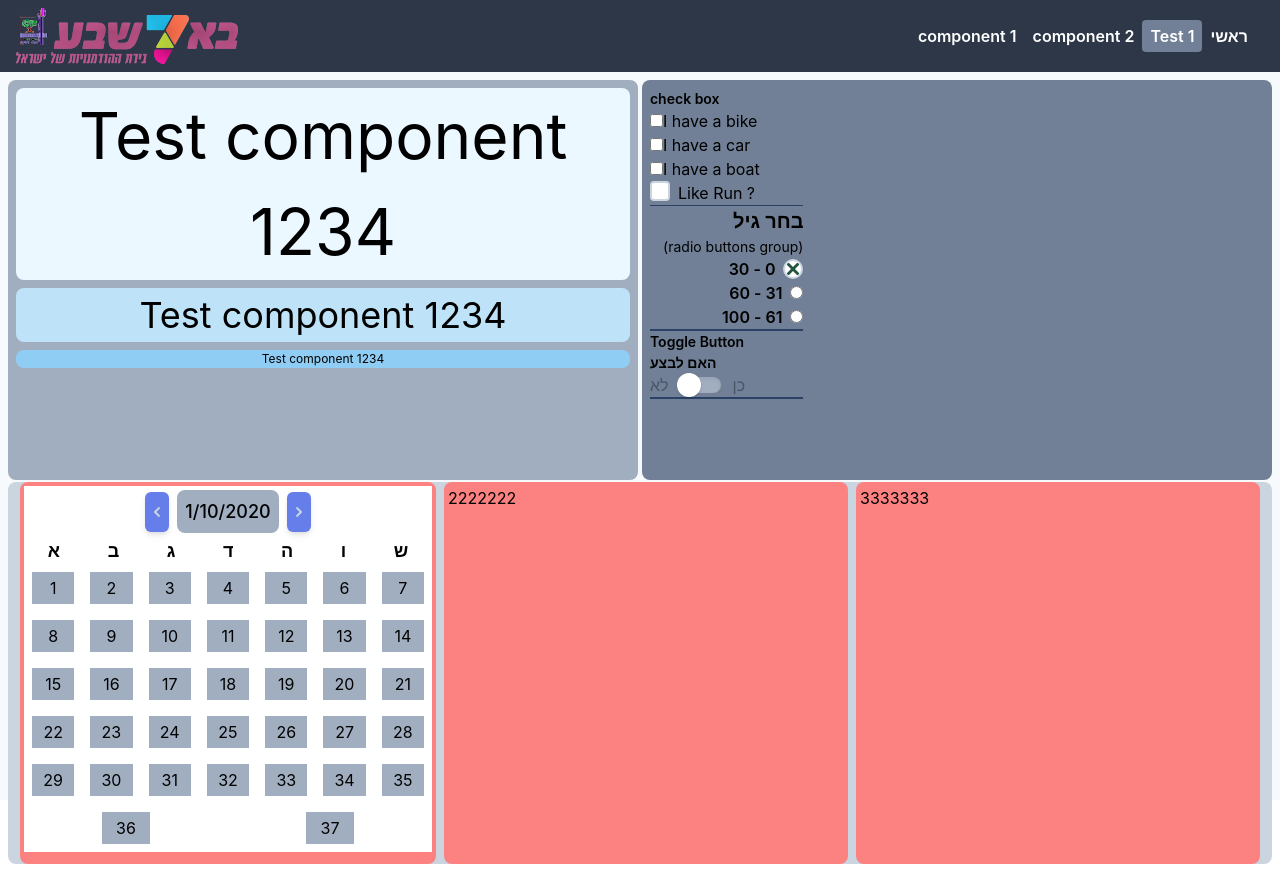
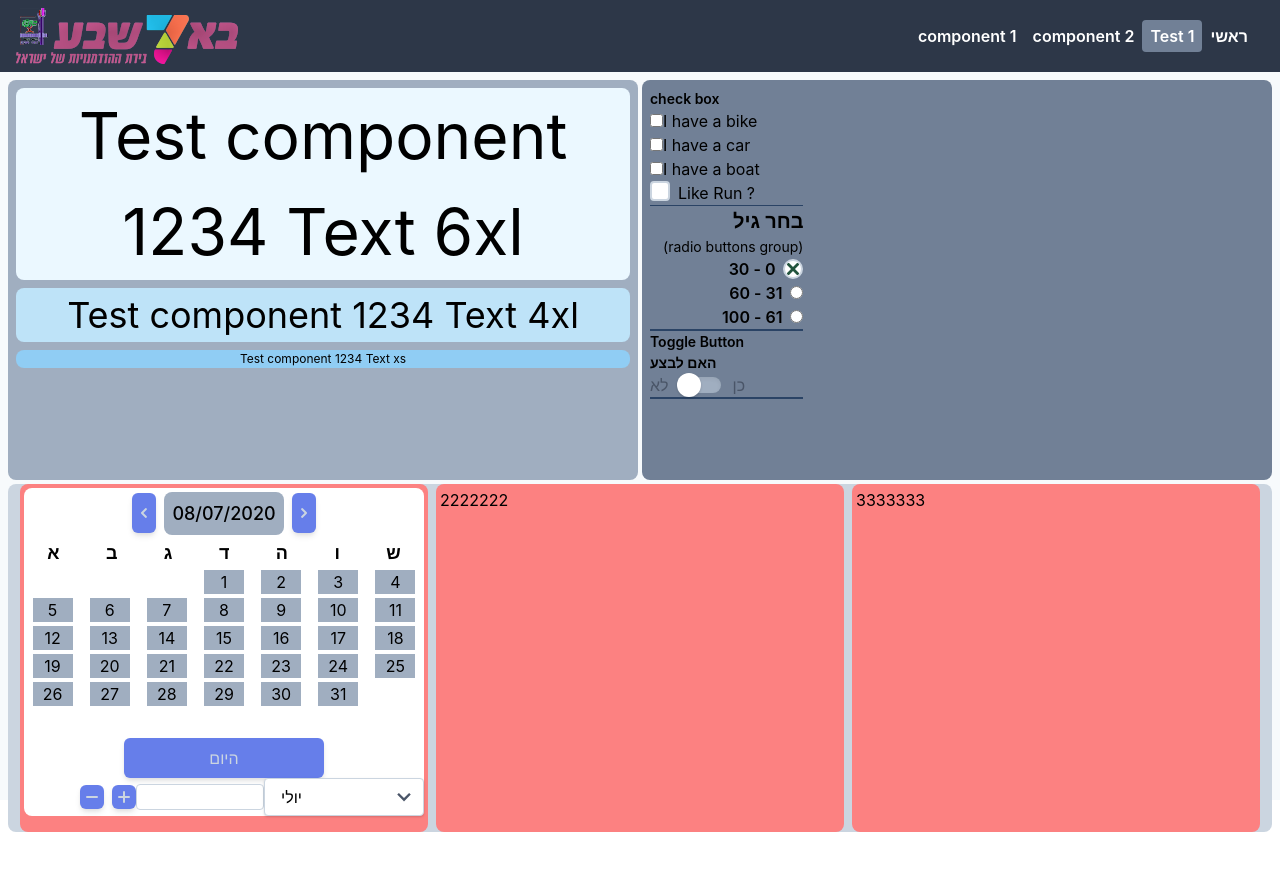
Before and after one commit to nahummor/react-tailwind, a React (Create React App) app: page /test1 in a window 1280 px wide. After the commit the page ends 840 px from the top, so only its background shows below. Built offline with nearby package versions, Linux system fonts and the light colour scheme.

Commit message:
adding calendar component

```diff
--- a/package.json
+++ b/package.json
@@ -6,6 +6,7 @@
         "@testing-library/jest-dom": "^4.2.4",
         "@testing-library/react": "^9.5.0",
         "@testing-library/user-event": "^7.2.1",
+        "moment": "^2.27.0",
         "react": "^16.13.1",
         "react-dom": "^16.13.1",
         "react-router-dom": "^5.2.0",
--- a/src/components/TestComponent1/TestComponent1.js
+++ b/src/components/TestComponent1/TestComponent1.js
@@ -18,20 +18,27 @@ const TestComponent1 = () => {
       console.log('Done: ', event.target.checked);
    };
 
+   const onMainDivClick = (event) => {
+      console.log(event.target.id);
+      console.log(event.target.innerText);
+   };
+
    return (
       <div className='flex flex-col p-2 h-full'>
          <div className='flex flex-col h-full sm:flex-row justify-around'>
             <div
+               id='main-div'
+               onClick={onMainDivClick}
                className='p-2 bg-gray-500  h-full sm:h-screen/2
                            w-full rounded-lg text-center'>
-               <p className='text-6xl bg-blue-100 rounded-lg'>
-                  Test component 1234
+               <p id='p1' className='text-6xl bg-blue-100 rounded-lg'>
+                  Test component 1234 Text 6xl
                </p>
-               <p className='text-4xl bg-blue-200 rounded-lg my-2'>
-                  Test component 1234
+               <p id='p2' className='text-4xl bg-blue-200 rounded-lg my-2'>
+                  Test component 1234 Text 4xl
                </p>
-               <p className='text-xs bg-blue-300 rounded-lg'>
-                  Test component 1234
+               <p id='p3' className='text-xs bg-blue-300 rounded-lg'>
+                  Test component 1234 Text xs
                </p>
             </div>
 
--- a/src/components/UI/Calendar/Calendar.js
+++ b/src/components/UI/Calendar/Calendar.js
@@ -1,89 +1,141 @@
-import React, { useEffect, useState } from 'react';
-import { LeftIcon, RightIcon } from '../Icons/Icons';
+import React, { useEffect, useState, useCallback } from 'react';
+import moment from 'moment';
+import localHe from 'moment/locale/he';
 
-const calendarButtons = (
-   <>
-      <div className='flex flex-row justify-around'>
-         <button className='w-12 m-2 p-1 bg-gray-500'>1</button>
-         <button className='w-12 m-2 p-1 bg-gray-500'>2</button>
-         <button className='w-12 m-2 p-1 bg-gray-500'>3</button>
-         <button className='w-12 m-2 p-1 bg-gray-500'>4</button>
-         <button className='w-12 m-2 p-1 bg-gray-500'>5</button>
-         <button className='w-12 m-2 p-1 bg-gray-500'>6</button>
-         <button className='w-12 m-2 p-1 bg-gray-500'>7</button>
-      </div>
-
-      <div className='flex flex-row justify-around'>
-         <button className='w-12 m-2 p-1 bg-gray-500'>8</button>
-         <button className='w-12 m-2 p-1 bg-gray-500'>9</button>
-         <button className='w-12 m-2 p-1 bg-gray-500'>10</button>
-         <button className='w-12 m-2 p-1 bg-gray-500'>11</button>
-         <button className='w-12 m-2 p-1 bg-gray-500'>12</button>
-         <button className='w-12 m-2 p-1 bg-gray-500'>13</button>
-         <button className='w-12 m-2 p-1 bg-gray-500'>14</button>
-      </div>
-   </>
-);
+import {
+   LeftIcon,
+   RightIcon,
+   PlusIcon,
+   MinusIcon,
+   DropDownIcon,
+} from '../Icons/Icons';
 
 const Calendar = () => {
    const [lines, setLines] = useState(null);
+   const [today, setToday] = useState(moment(new Date()));
 
-   const createButtons = () => {
+   console.log('Init Calendar....');
+   useEffect(() => {
+      moment.updateLocale('he', localHe);
+      var a = moment.duration(1, 'days').humanize();
+      var b = moment.duration(1, 'week').humanize();
+      console.log(moment.months());
+      console.log(moment.weekdays());
+
+      console.log(a);
+      console.log(b);
+   }, []);
+
+   const createButtons = useCallback(
+      (date) => {
+         console.log('Create buttons.....');
+         // היום בשבוע שהחודש מתחיל
+         const temp = `1-${date.month() + 1}-${date.year()}`;
+         const dayOfWeek = moment(temp, 'DD-MM-YYYY').day(); // sunday = 0
+
+         // מספר ימים בחודש
+         const daysInMonth = moment(date, 'DD-MM-YYYY').daysInMonth();
+
          let lineIndex = 0;
-      let dayNumber = 1;
+         let dayNumber = 0;
          let buttonsArray = [];
-      const lines = [];
+         const month = [];
+         let dayIndex = 1; // מספר היום בחודש מודפס על הכפתורים
 
+         const onDateChangeHandler = (event) => {
+            if (event.target.id.indexOf('btn-') === 0) {
+               const newDate = moment(
+                  `${event.target.innerText}-${
+                     today.month() + 1
+                  }-${today.year()}`,
+                  'DD-MM-YYYY'
+               );
+               setToday(newDate);
+            }
+         };
+
+         // 6 lines
          for (let line = 0; line <= 5; line++) {
+            // 7 buttons (days)
             for (let i = 0; i <= 6; i++) {
                let button;
-            if (dayNumber > 37) {
-               button = null;
+
+               if (dayNumber < dayOfWeek || dayIndex > daysInMonth) {
+                  button = (
+                     <div
+                        key={dayNumber}
+                        className='w-10 mx-2 mt-1 px-1 opacity-0'>
+                        xx
+                     </div>
+                  );
                } else {
                   button = (
                      <button
                         id={'btn-' + dayNumber}
                         key={dayNumber}
-                     className='w-12 m-2 p-1 bg-gray-500'>
-                     {dayNumber}
+                        className='w-10 mx-2 mt-1 px-1 bg-gray-500'>
+                        {dayIndex}
                      </button>
                   );
+                  dayIndex++;
                }
+
+               dayNumber++;
                buttonsArray.push(button);
-            dayNumber++;
             }
 
             let week = (
-            <div key={lineIndex} className='flex flex-row justify-around'>
+               <div
+                  key={lineIndex}
+                  onClick={onDateChangeHandler}
+                  className='flex flex-row justify-around'>
                   {buttonsArray}
                </div>
             );
 
-         lines.push(week);
+            month.push(week);
 
             buttonsArray = [];
             lineIndex++;
          }
 
-      setLines(lines);
+         setLines(month);
+      },
+      [today]
+   );
+
+   useEffect(() => {
+      createButtons(today);
+   }, [createButtons, today]);
+
+   const onNextMonthHandler = () => {
+      setToday(moment(today).add(1, 'M'));
    };
 
-   useEffect(() => {
-      createButtons();
-   }, []);
+   const onPreviousMonthHandler = () => {
+      setToday(moment(today).subtract(1, 'M'));
+   };
+
+   const onTodayClickHandler = () => {
+      setToday(moment());
+   };
 
    return (
-      <div className='bg-white'>
+      <div className='bg-white rounded-lg'>
          <div className='flex flex-row justify-center items-center p-1'>
             <button
+               onClick={onPreviousMonthHandler}
+               title='חודש קודם'
                className='mr-2 bg-indigo-500 text-gray-400 h-10
                                       font-medium rounded-md shadow-md w-6'>
                <LeftIcon />
             </button>
             <p className='bg-gray-500 p-2 rounded-lg text-lg font-medium'>
-               1/10/2020
+               {moment(today).format('DD/MM/YYYY')}
             </p>
             <button
+               onClick={onNextMonthHandler}
+               title='חודש הבא'
                className='ml-2 bg-indigo-500 text-gray-400 h-10
                                   font-medium rounded-md shadow-md w-6'>
                <RightIcon />
@@ -99,8 +151,53 @@ const Calendar = () => {
             <div>ש</div>
          </div>
          {lines}
+         <div className='flex flex-row justify-center'>
+            <button
+               onClick={onTodayClickHandler}
+               className='bg-indigo-500 text-gray-400 h-10 mx-1 mt-1
+                          font-medium rounded-md shadow-md w-3/6'>
+               היום
+            </button>
+         </div>
+         <div className='flex flex-row justify-end items-center'>
+            <button
+               className='ml-2 bg-indigo-500 text-gray-400 h-7
+                         font-medium rounded-md shadow-md w-6'>
+               <MinusIcon />
+            </button>
+            <button
+               className='ml-2 bg-indigo-500 text-gray-400 h-7
+                         font-medium rounded-md shadow-md w-6'>
+               <PlusIcon />
+            </button>
+            <input
+               type='text'
+               className='border border-gray-400 rounded
+                          focus:outline-none focus:border-gray-600
+                          w-32 text-gray-700 font-semibold'
+            />
+
+            <div className='inline-block relative w-40'>
+               <select
+                  defaultValue={moment.months()[today.month()]}
+                  className='block appearance-none w-full bg-white border border-gray-400
+                             hover:border-gray-500 px-4 py-2 pr-8 rounded shadow leading-tight
+                             focus:outline-none focus:shadow-outline'>
+                  {moment.months().map((month, index) => (
+                     <option key={index} value={month}>
+                        {month}
+                     </option>
+                  ))}
+               </select>
+               <div
+                  className='pointer-events-none absolute inset-y-0
+                                   right-0 flex items-center px-2 text-gray-700'>
+                  <DropDownIcon />
+               </div>
+            </div>
+         </div>
       </div>
    );
 };
 
-export default Calendar;
+export default React.memo(Calendar);
--- a/src/components/UI/Icons/Icons.js
+++ b/src/components/UI/Icons/Icons.js
@@ -87,3 +87,25 @@ export const RightIcon = () => {
       </svg>
    );
 };
+
+export const PlusIcon = () => {
+   return (
+      <svg
+         className='w-6 h-6 fill-current'
+         xmlns='http://www.w3.org/2000/svg'
+         viewBox='0 0 24 24'>
+         <path d='M17 11a1 1 0 0 1 0 2h-4v4a1 1 0 0 1-2 0v-4H7a1 1 0 0 1 0-2h4V7a1 1 0 0 1 2 0v4h4z' />
+      </svg>
+   );
+};
+
+export const MinusIcon = () => {
+   return (
+      <svg
+         className='w-6 h-6 fill-current'
+         xmlns='http://www.w3.org/2000/svg'
+         viewBox='0 0 24 24'>
+         <path d='M17 11a1 1 0 0 1 0 2H7a1 1 0 0 1 0-2h10z' />
+      </svg>
+   );
+};
--- a/tailwind.js
+++ b/tailwind.js
@@ -8,6 +8,12 @@ module.exports = {
         extend: {
             height: theme => ({
                 "screen/2": "50vh",
+                "screen/2.5": "40vh",
+                'screen/3': '33.333333333333336vh',
+                "screen/4": "25vh",
+                "screen/5": "20vh",
+                "screen/6": "16.666666666666668vh",
+                "screen/10": "10vh",
             }),
             colors: {
                 'facebook-blue': '#3b5998',
```
Also changed, not shown: src/styles/app.css, 1 other file (tests, documents, lock files or other folders). Lines whose indentation alone changed are shown as unchanged.
